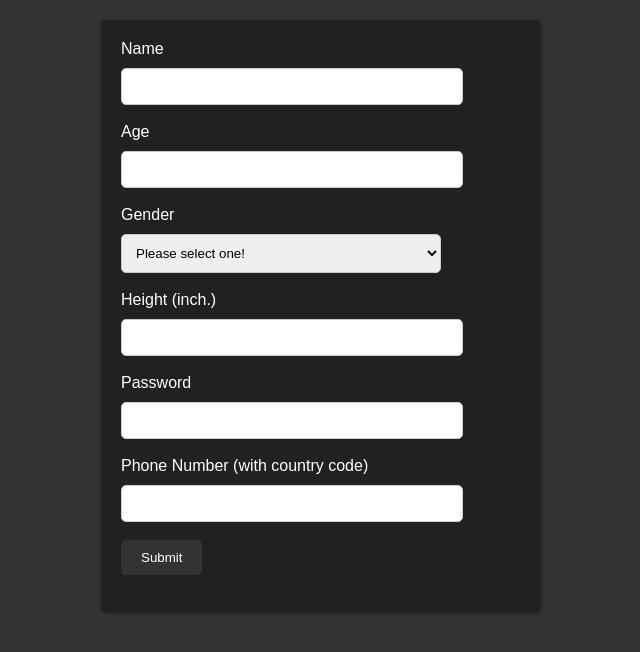
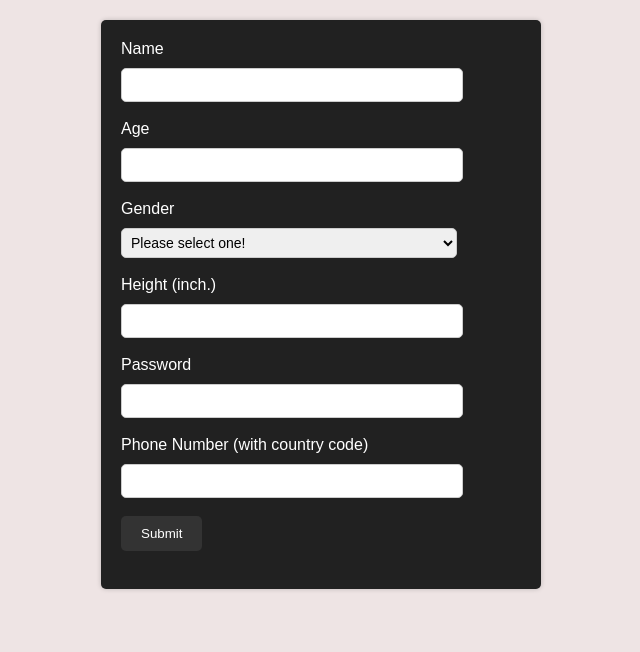
Before and after one commit to TanTheTiger/Absurd-and-Online, a Flask app: page /login in a window 1280 px wide. Shown: the top 652 px of the page, without its empty margins (319-959 px from the left). Run offline with Flask 3, Linux system fonts and the light colour scheme.

Commit message:
Update login.css

```diff
--- a/static/login.css
+++ b/static/login.css
@@ -2,7 +2,7 @@ body {
     font-family: Arial, sans-serif;
     margin: 0;
     padding: 20px;
-    background-color: #333;
+    background-color: #eee4e4;
 }
 
 h2 {
@@ -11,14 +11,13 @@ h2 {
 }
 
 form {
-    padding-top: 10px;
     max-width: 400px;
     margin: 0 auto;
     background-color: #212121;
     padding: 20px;
     border-radius: 5px;
     box-shadow: 0 0 5px rgba(0, 0, 0, 0.2);
-}
+  }
 
 label {
     display: block;
@@ -32,6 +31,8 @@ input[type="text"],
     select,
     input[type='tel']  {
     width: 80%;
+    padding: 5px;
+    height: 12px;
     padding: 10px;
     border: 1px solid #ccc;
     border-radius: 5px;
@@ -45,3 +46,13 @@ input[type="text"],
     border-radius: 5px;
     cursor: pointer;
   }
+
+  select {
+    width: 84%;
+    padding: 5px;
+    height: auto;
+    min-height: 30px;
+    border: 1px solid #ccc;
+    border-radius: 5px;
+    font-size: 14px;
+  }
```
